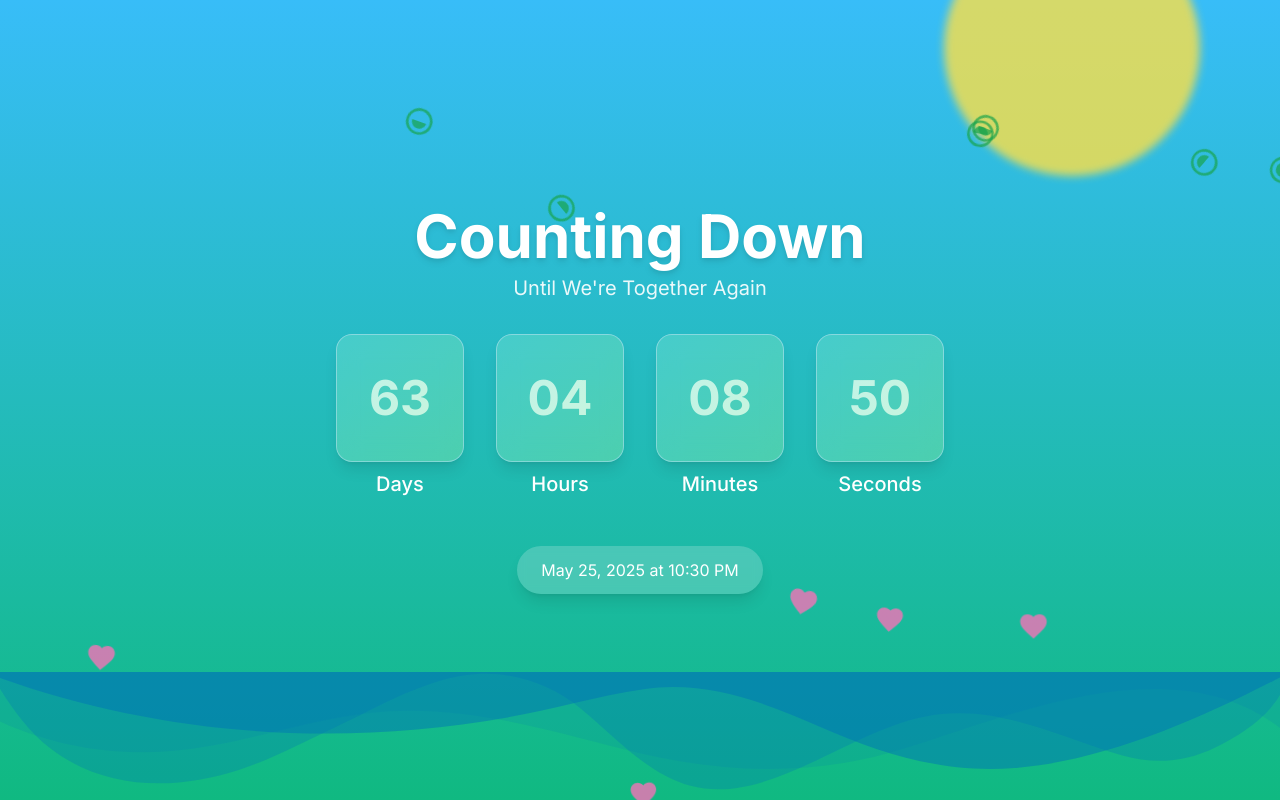
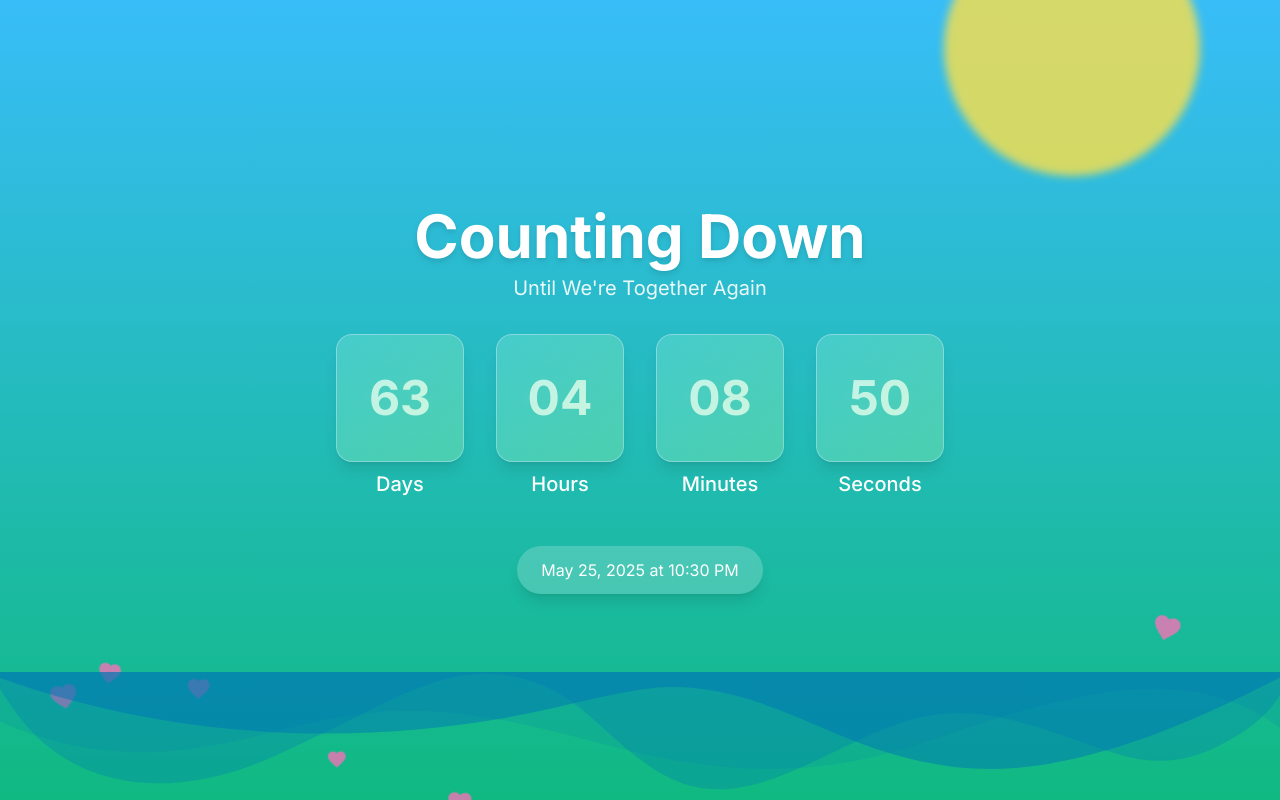
Before and after one commit to david-randoll/david-and-ami, a Next.js app: page /count-down-two in a window 1280 px wide. Built offline with nearby package versions, Linux system fonts and the light colour scheme.

Commit message:
remove animated leaves

```diff
--- a/src/components/count-down-two/CountDownTwoTimer.tsx
+++ b/src/components/count-down-two/CountDownTwoTimer.tsx
@@ -10,40 +10,7 @@ export const CountdownPage = () => {
             {/* Sun */}
             <div className="absolute -top-20 right-10 md:right-20 w-40 h-40 md:w-64 md:h-64 rounded-full bg-yellow-300 opacity-80 blur-sm"></div>
 
-            {/* Animated leaves */}
             <div className="absolute inset-0 overflow-hidden">
-                {[...Array(10)].map((_, i) => (
-                    <motion.div
-                        key={i}
-                        initial={{
-                            x: Math.random() * 100,
-                            y: -50,
-                            rotate: Math.random() * 360,
-                        }}
-                        animate={{
-                            x: [
-                                Math.random() * window.innerWidth,
-                                Math.random() * window.innerWidth,
-                                Math.random() * window.innerWidth,
-                            ],
-                            y: window.innerHeight + 50,
-                            rotate: Math.random() * 360 + 360,
-                        }}
-                        transition={{
-                            duration: Math.random() * 15 + 20,
-                            repeat: Infinity,
-                            ease: "linear",
-                        }}
-                        className="absolute w-8 h-8 text-green-600 opacity-70"
-                        style={{ left: `${Math.random() * 100}%` }}>
-                        {/* Simple leaf shape */}
-                        <svg viewBox="0 0 24 24" fill="currentColor">
-                            <path d="M17.5,12C17.5,8.96,15.04,6.5,12,6.5C8.96,6.5,6.5,8.96,6.5,12H17.5Z" />
-                            <path d="M12,2A10,10 0 0,1 22,12A10,10 0 0,1 12,22A10,10 0 0,1 2,12A10,10 0 0,1 12,2M12,4A8,8 0 0,0 4,12A8,8 0 0,0 12,20A8,8 0 0,0 20,12A8,8 0 0,0 12,4Z" />
-                        </svg>
-                    </motion.div>
-                ))}
-
                 {/* Hearts */}
                 {[...Array(10)].map((_, i) => (
                     <motion.div
```
